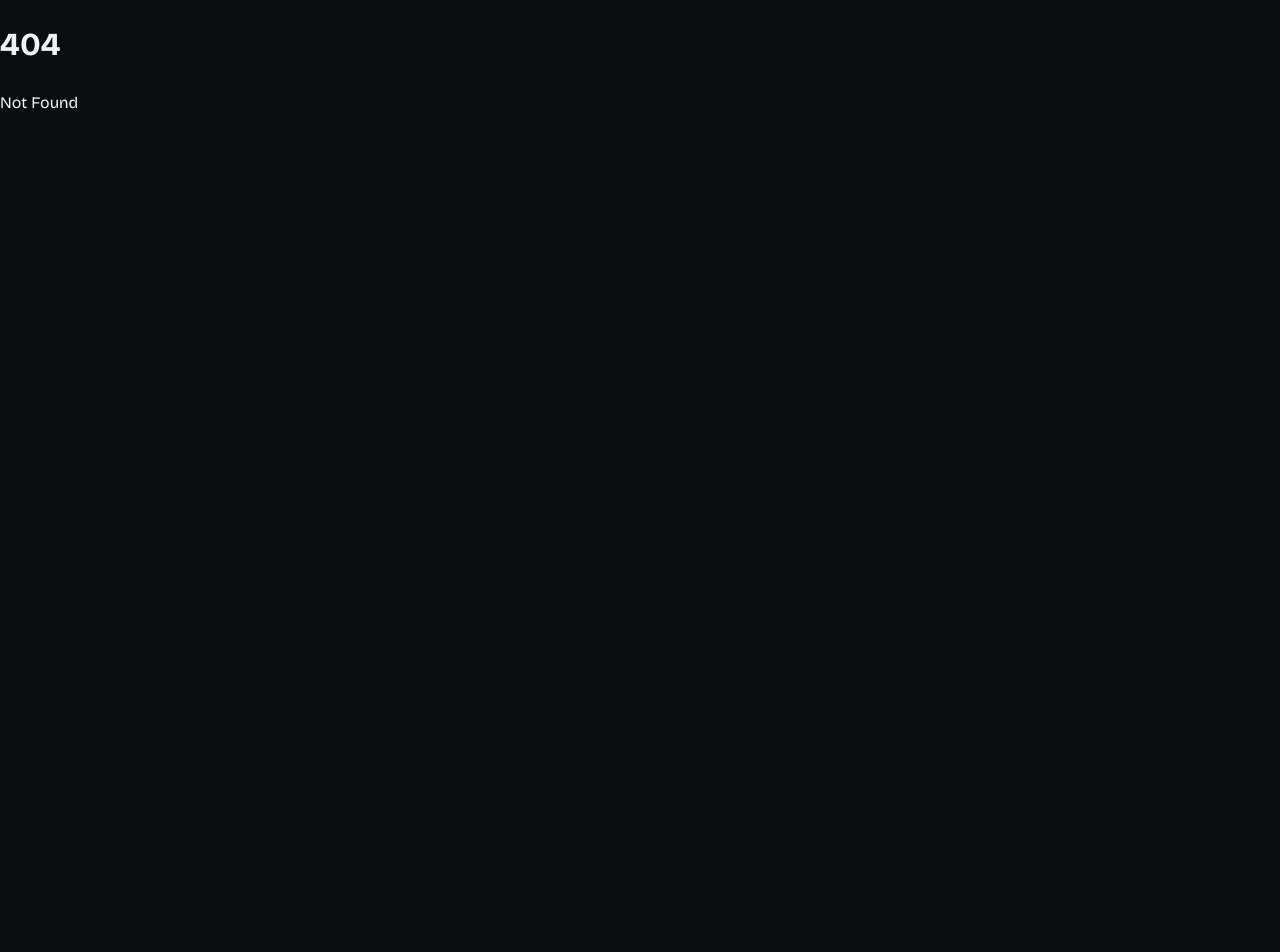
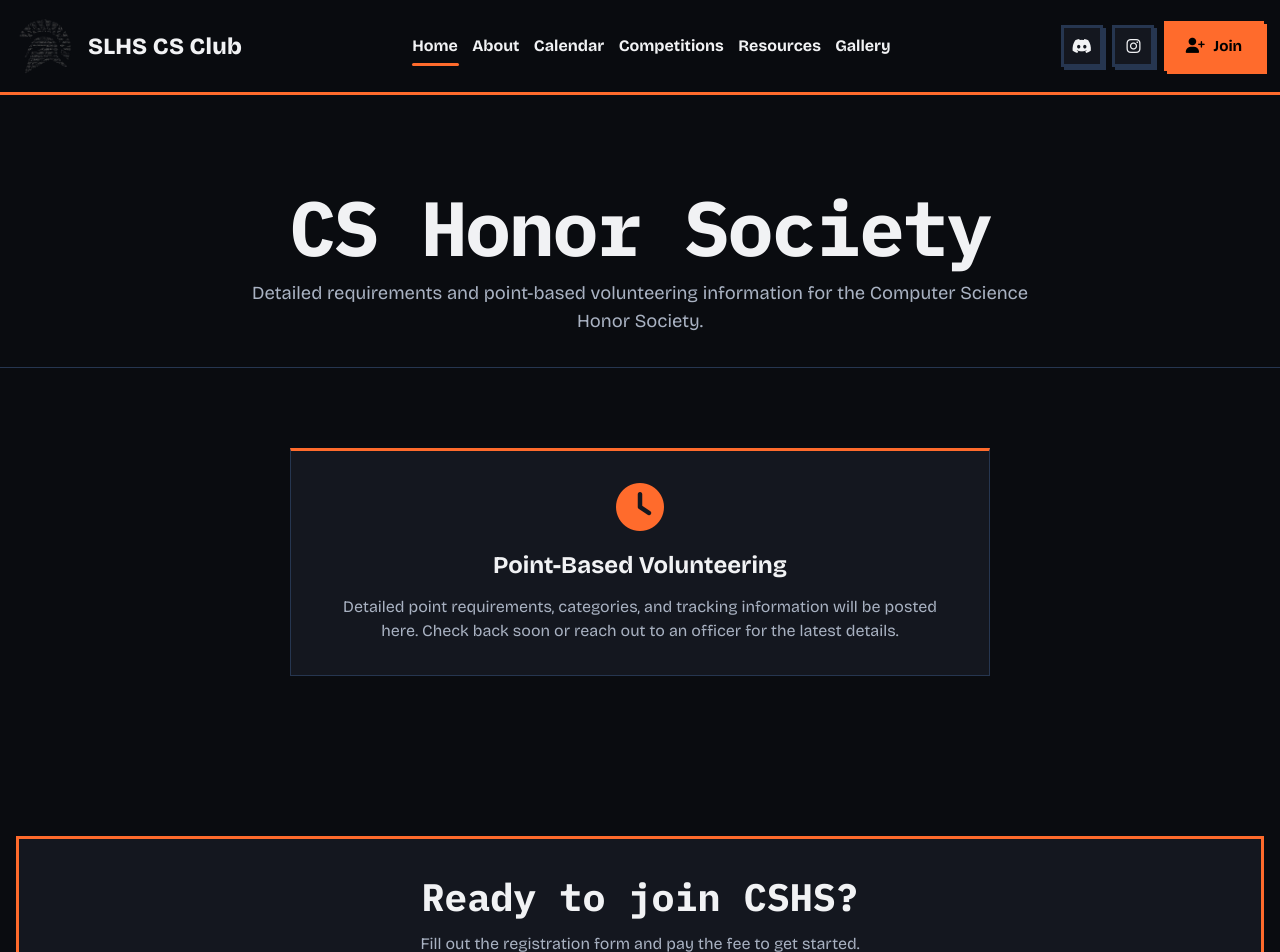
Before and after one commit to slhscs-club/slhscs-club.github.io, a SvelteKit app: page /cshs in a window 1280 px wide. Before the commit this address had no page. Shown: the top 952 px of the page. Before the commit the page ends 800 px from the top, so only its background shows below. Built offline with nearby package versions, Linux system fonts and the light colour scheme.

Commit message:
cshs requirements + stub page

```diff
--- /dev/null
+++ b/src/routes/cshs/+page.svelte
@@ -0,0 +1,37 @@
+<script lang="ts">
+  import Shell from '$lib/components/Shell.svelte';
+  import PageHero from '$lib/components/PageHero.svelte';
+  import CTACard from '$lib/components/CTACard.svelte';
+</script>
+
+<svelte:head>
+  <title>CSHS | SLHS CS Club</title>
+  <meta name="description" content="Computer Science Honor Society requirements and information." />
+</svelte:head>
+
+<Shell activePage="">
+  <PageHero title="CS Honor Society" subtitle="Detailed requirements and point-based volunteering information for the Computer Science Honor Society." />
+
+  <section class="section">
+    <div class="container cshs-content">
+      <div class="stub-card">
+        <i class="fa-solid fa-clock"></i>
+        <h2>Point-Based Volunteering</h2>
+        <p>Detailed point requirements, categories, and tracking information will be posted here. Check back soon or reach out to an officer for the latest details.</p>
+      </div>
+    </div>
+  </section>
+
+  <CTACard title="Ready to join CSHS?" lead="Fill out the registration form and pay the fee to get started.">
+    <a class="btn btn-primary" href="/join"><i class="fa-solid fa-arrow-left"></i> Back to Join</a>
+    <a class="btn btn-secondary" href="https://discord.com/invite/eCRC3TCs"><i class="fa-brands fa-discord"></i> Ask on Discord</a>
+  </CTACard>
+</Shell>
+
+<style>
+  .cshs-content { max-width: 700px; }
+  .stub-card { padding: 2rem; border: 1px solid var(--color-navy); border-top: 3px solid var(--color-orange); background: var(--color-surface); text-align: center; }
+  .stub-card i { font-size: 3rem; color: var(--color-orange); margin-bottom: 1rem; }
+  .stub-card h2 { margin: 0 0 0.75rem; }
+  .stub-card p { margin: 0; color: var(--color-text-muted); }
+</style>
```
Also changed, not shown: src/routes/join/+page.svelte (+9 -2 lines).
